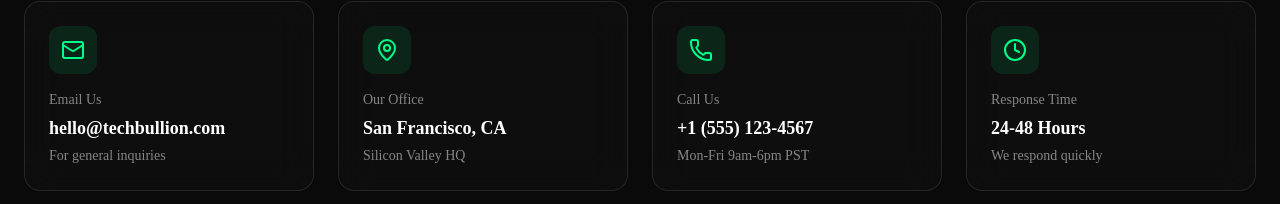
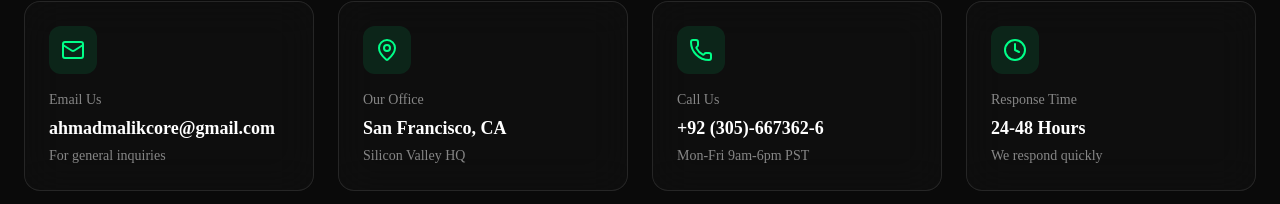
Before and after one commit to jamesalgorankltd-sys/techbullion, a Next.js app: page /contact in a window 1280 px wide. Shown: the part 460-664 px from the top of the page. Built offline with nearby package versions, Linux system fonts and the light colour scheme.

Commit message:
page.tsx

```diff
--- a/app/contact/page.tsx
+++ b/app/contact/page.tsx
@@ -10,7 +10,7 @@ const contactInfo = [
   {
     icon: Mail,
     title: "Email Us",
-    value: "hello@techbullion.com",
+    value: "ahmadmalikcore@gmail.com",
     description: "For general inquiries",
   },
   {
@@ -22,7 +22,7 @@ const contactInfo = [
   {
     icon: Phone,
     title: "Call Us",
-    value: "+1 (555) 123-4567",
+    value: "+92 (305)-667362-6",
     description: "Mon-Fri 9am-6pm PST",
   },
   {
```
